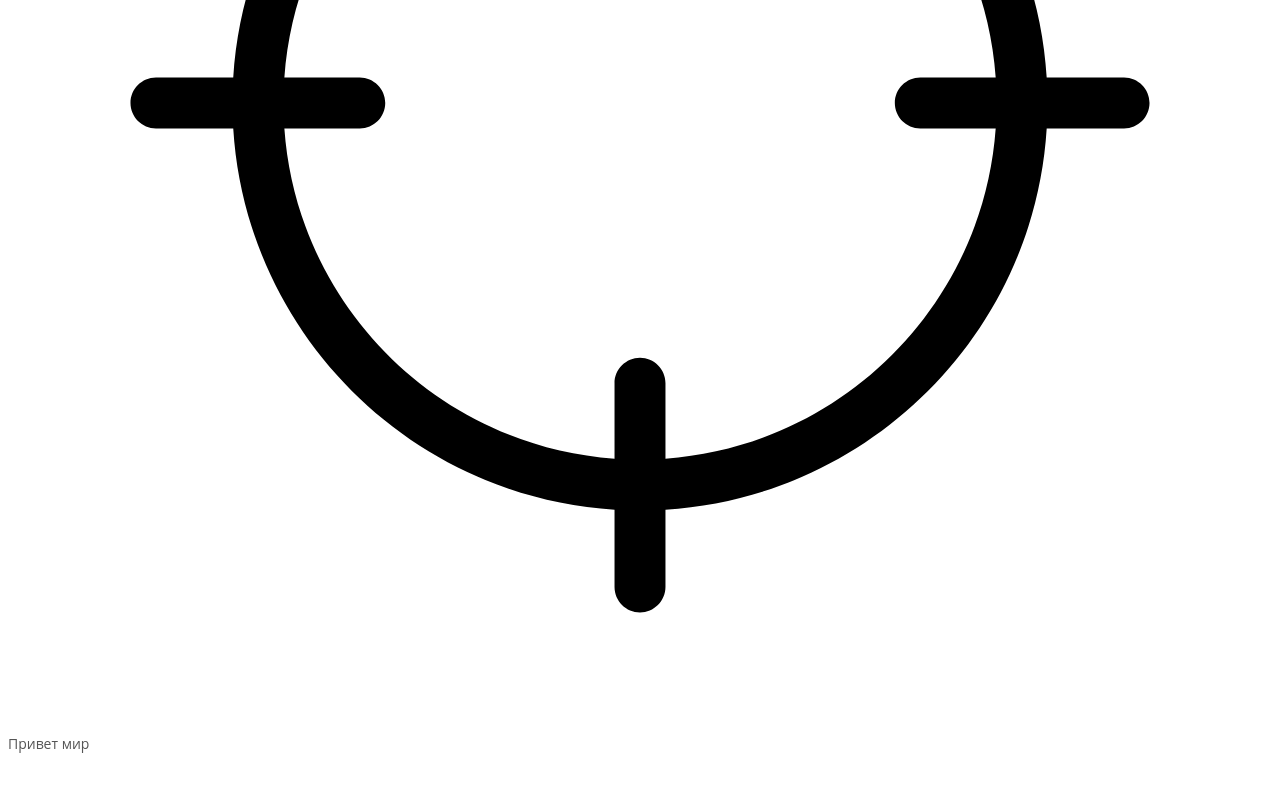
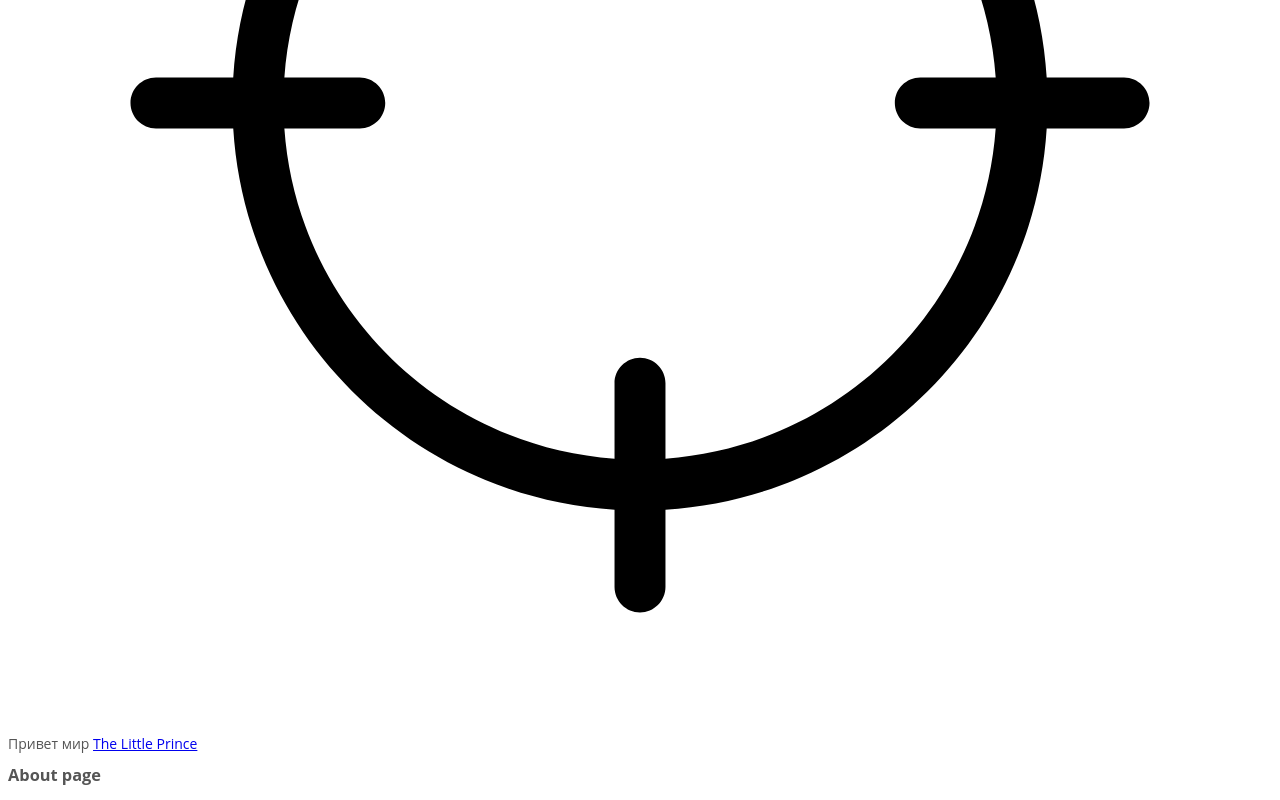
Before and after one commit to clayzenx/cv-src, a Svelte app: page / in a window 1280 px wide. Shown: the part 537-1337 px from the top of the page. Before the commit the page ends 1296 px from the top, so only its background shows below. Built offline with nearby package versions, Linux system fonts and the light colour scheme; some icons are missing.

Commit message:
Add router package & define routes

```diff
--- a/package.json
+++ b/package.json
@@ -22,5 +22,8 @@
     "tslib": "^2.3.1",
     "typescript": "^4.5.4",
     "vite": "^2.8.0"
+  },
+  "dependencies": {
+    "svelte-spa-router": "^3.2.0"
   }
 }
--- a/src/App.svelte
+++ b/src/App.svelte
@@ -1,4 +1,5 @@
 <script lang="ts">
+  import { RouterView, routes, link } from "./router";
 </script>
 
 <main>
@@ -8,6 +9,8 @@
     />
   </svg>
   Привет мир
+  <a href="/exp" use:link>The Little Prince</a>
+  <RouterView {routes} />
 </main>
 
 <style>
--- /dev/null
+++ b/src/pages/About.svelte
@@ -0,0 +1 @@
+<h3>About page</h3>
--- /dev/null
+++ b/src/pages/Experience.svelte
@@ -0,0 +1 @@
+<h3>Experience page</h3>
--- /dev/null
+++ b/src/router/index.js
@@ -0,0 +1,11 @@
+import Router, { link } from 'svelte-spa-router';
+import About from '../pages/About.svelte';
+import Experience from '../pages/Experience.svelte';
+
+export const RouterView = Router;
+export { link };
+
+export const routes = {
+  '/': About,
+  '/exp': Experience,
+};
```
Also changed, not shown: .eslintrc.json, 1 other file (tests, documents, lock files or other folders).
